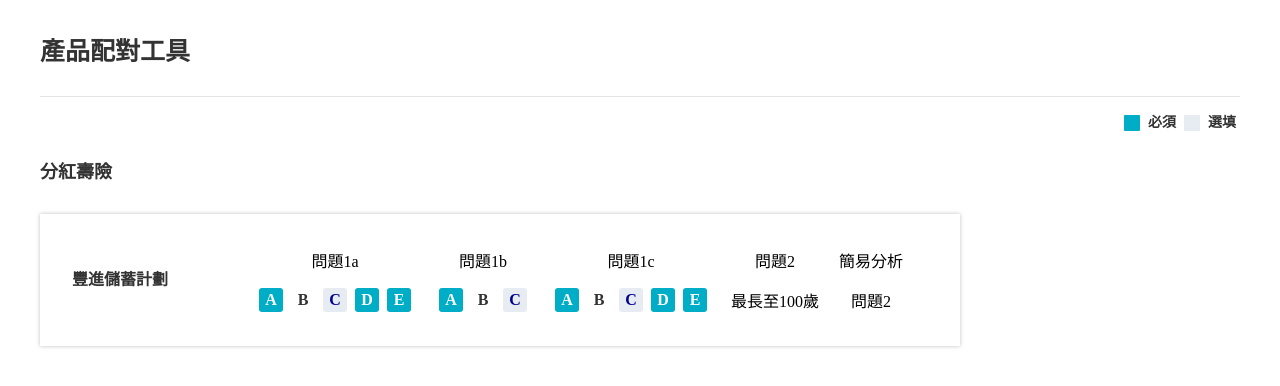
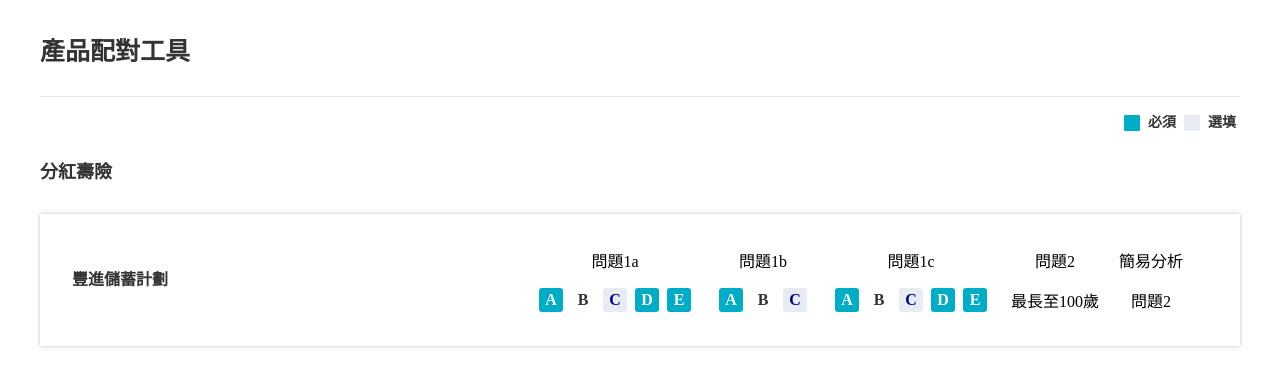
Before and after one commit to cyrilokidi/MindForce-Task, a React (Create React App) app: page / in a window 1280 px wide. Shown: the top 386 px of the page. Built offline with nearby package versions, Linux system fonts and the light colour scheme.

Commit message:
Update product result row stretch property

```diff
--- a/src/styles.css
+++ b/src/styles.css
@@ -63,6 +63,7 @@
 .result-container {
   display: flex;
   flex-wrap: wrap;
+  flex-grow: 1;
 }
 
 .result-title {
```
